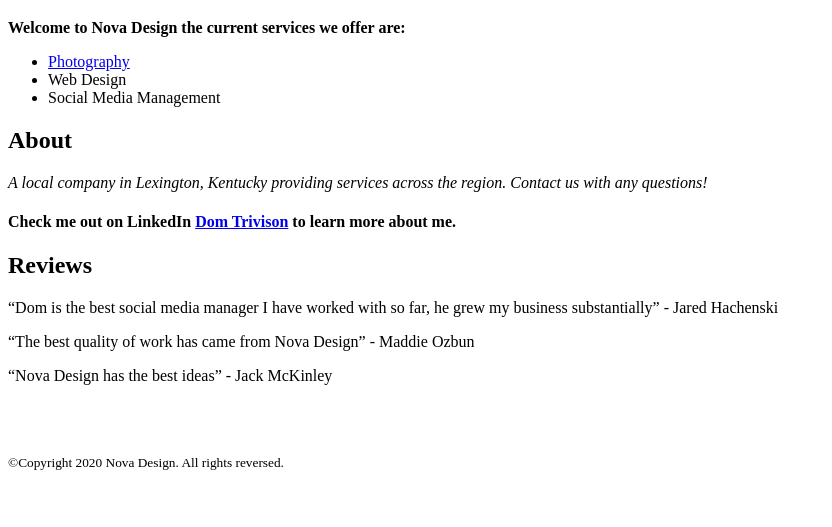
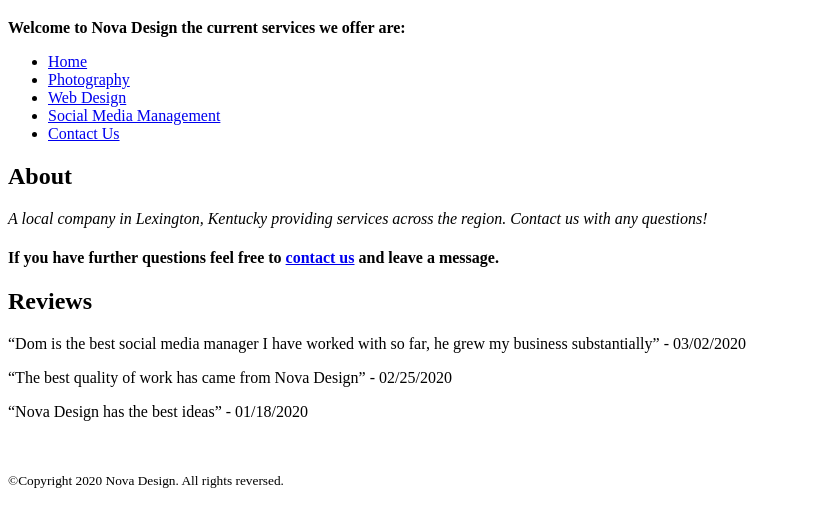
Before and after one commit to domtrivison/ICT420, a plain HTML site: page index.html in a window 1280 px wide. Shown: the part 61-588 px from the top of the page, without its empty margins (0-832 px from the left). Drawn offline with Linux system fonts and the light colour scheme.

Commit message:
Add files via upload

```diff
--- a/index.html
+++ b/index.html
@@ -3,6 +3,7 @@
 <html>
   <head>
     <meta charset="utf-8">
+    <meta name="viewport" content="width=device-width initial-scale=1.0">
     <title>Nova Design</title>
   </head>
   <body>
@@ -14,9 +15,11 @@
 
     <nav>
       <ul>
+        <li><a href="index.html">Home</a></li>
         <li><a href="photography.html">Photography</a></li>
-        <li>Web Design</li>
-        <li>Social Media Management</li>
+        <li><a href="webdesign.html">Web Design</a></li>
+        <li><a href="ssm.html">Social Media Management</a></li>
+        <li><a href="contact.html">Contact Us</a></li>
       </ul>
     </nav>
 
@@ -26,20 +29,19 @@
           <article>
             <p><i>A local company in Lexington, Kentucky providing services across the region. Contact us with any questions!</i></p>
               <h4>
-                Check me out on LinkedIn <a href="https://www.linkedin.com/in/dom-trivison-9b2734136/">Dom Trivison</a> to learn more about me.
+                If you have further questions feel free to <a href="contact.html">contact us</a> and leave a message.
               </h4>
         </article>
       </section>
 
       <section class="reviews">
         <h2>Reviews</h2>
-            <p><q>Dom is the best social media manager I have worked with so far, he grew my business substantially</q> - Jared Hachenski</p>
-            <p><q>The best quality of work has came from Nova Design</q> - Maddie Ozbun</p>
-            <p><q>Nova Design has the best ideas</q> - Jack McKinley</p>
+            <p><q>Dom is the best social media manager I have worked with so far, he grew my business substantially</q> - 03/02/2020</p>
+            <p><q>The best quality of work has came from Nova Design</q> - 02/25/2020</p>
+            <p><q>Nova Design has the best ideas</q> - 01/18/2020</p>
       </section>
     </main>
 
-      <br>
       <br>
 
     <footer>
```
